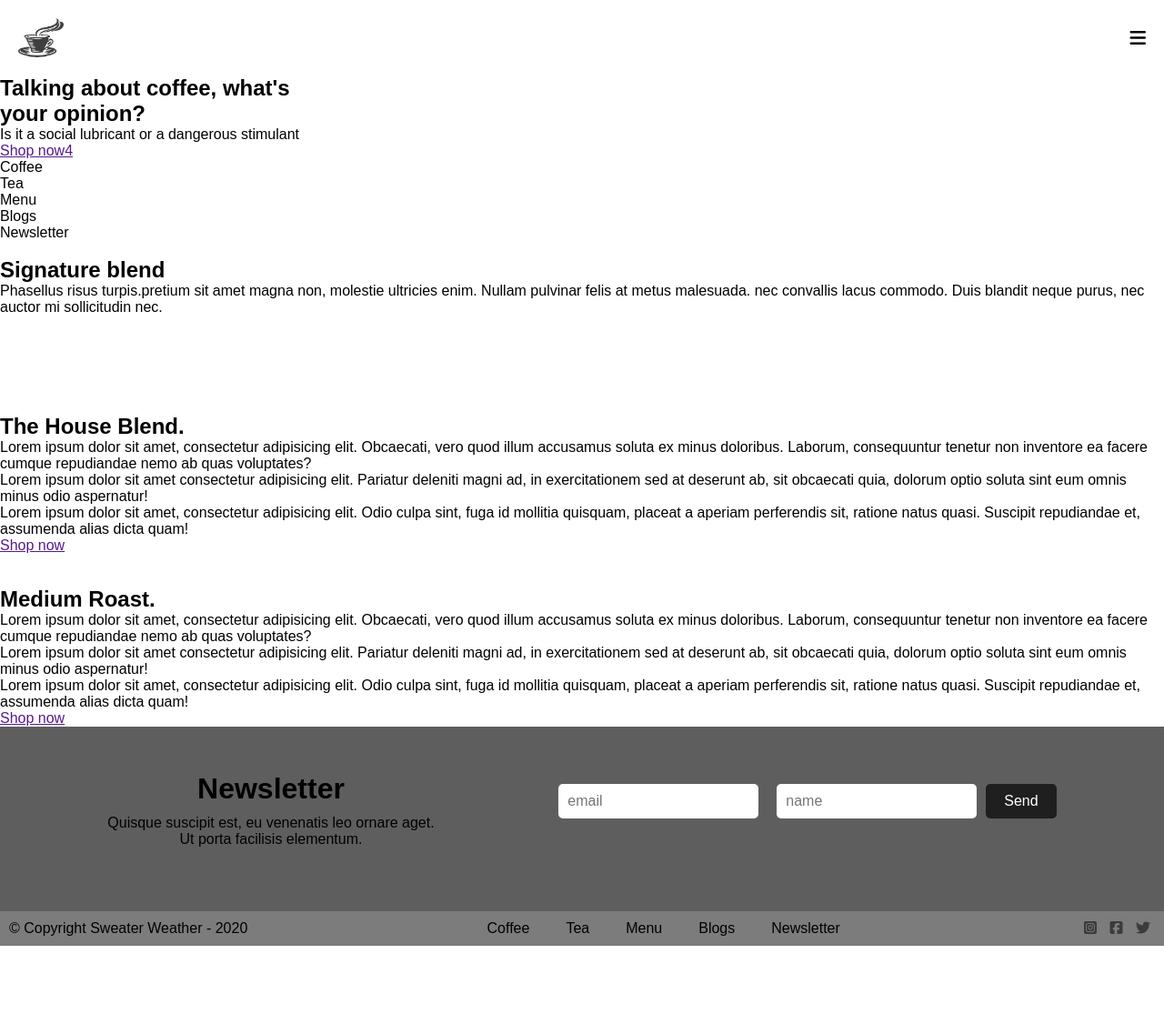
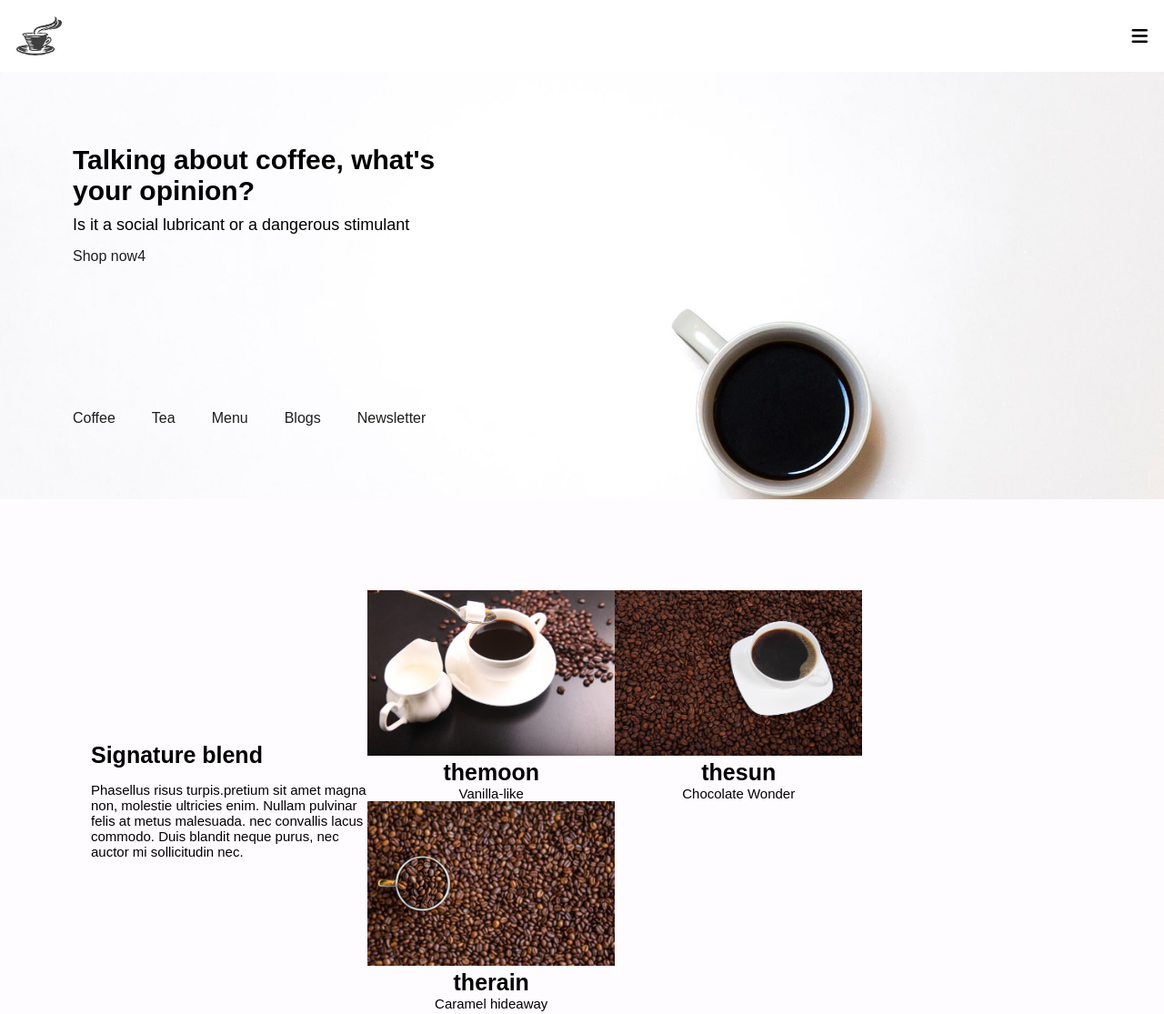
Before and after one commit to Emersonn1993/Projeto-final, a plain HTML site: page index.html in a window 1280 px wide. Shown: the top 1115 px of the page at 91% size. Before the commit the page ends 1040 px from the top, so only its background shows below. Drawn offline with Linux system fonts and the light colour scheme.

Commit message:
salve
salve

```diff
--- a/index.html
+++ b/index.html
@@ -8,7 +8,8 @@
         <link rel="shortcut icon" href="favicon.ico" type="image/x-icon">
         <link rel="stylesheet" href="style.css">
         <script src="javascript.js" defer></script>
-    <script src="https://kit.fontawesome.com/4cf3c488a6.js" crossorigin="anonymous"></script>
+        <script src="https://kit.fontawesome.com/4cf3c488a6.js"
+            crossorigin="anonymous"></script>
     </head>
 
     <body>
@@ -19,70 +20,55 @@
             <i class="fa-solid fa-bars"></i>
 
         </header>
+        <main>
 
             <section class="section-01">
 
-        <div>
+                <div class="divsec1">
                     <h1>Talking about coffee, what's <br> your opinion?</h1>
                     <p>Is it a social lubricant or a dangerous stimulant</p>
-            <a href="">Shop now4</a>
+                    <a href>Shop now4</a>
                 </div>
-        <div>
+                <div class="divmenu">
                     <nav>
-                <ul>
-                    <li>Coffee</li>
-                    <li>Tea</li>
-                    <li>Menu</li>
-                    <li>Blogs</li>
-                    <li>Newsletter</li>
+                        <ul class="menu">
+                            <li><a href>Coffee</a></li>
+                            <li><a href>Tea</a></li>
+                            <li><a href>Menu</a></li>
+                            <li><a href>Blogs</a></li>
+                            <li><a href>Newsletter</a></li>
                         </ul>
                     </nav>
-        </div>
-        <div>
-            <img src="" alt="">
                 </div>
 
             </section>
 
             <section class="section-02">
-        <div>
+                <div class="divsec2">
                     <h2>Signature blend</h2>
-            <p>Phasellus risus turpis.pretium sit amet magna non, molestie
-                ultricies enim. Nullam pulvinar felis at metus malesuada. nec
+                    <p>Phasellus risus turpis.pretium sit amet magna non,
+                        molestie
+                        ultricies enim. Nullam pulvinar felis at metus
+                        malesuada. nec
                         convallis lacus commodo. Duis blandit neque purus, nec
                         auctor mi sollicitudin nec.
                     </p>
                 </div>
                 <div class="carrossel">
                     <div>
-                <img src="" alt="">
-                <h3></h3>
-                <p></p>
+                        <img src="img/02.jpg" alt>
+                        <h3>themoon</h3>
+                        <p>Vanilla-like</p>
                     </div>
                     <div>
-                <img src="" alt="">
-                <h3></h3>
-                <p></p>
+                        <img src="img/03.jpg" alt>
+                        <h3>thesun</h3>
+                        <p>Chocolate Wonder</p>
                     </div>
                     <div>
-                <img src="" alt="">
-                <h3></h3>
-                <p></p>
-            </div>
-            <div>
-                <img src="" alt="">
-                <h3></h3>
-                <p></p>
-            </div>
-            <div>
-                <img src="" alt="">
-                <h3></h3>
-                <p></p>
-            </div>
-            <div>
-                <img src="" alt="">
-                <h3></h3>
-                <p></p>
+                        <img src="img/04.jpg" alt>
+                        <h3>therain</h3>
+                        <p>Caramel hideaway</p>
                     </div>
 
                 </div>
@@ -91,21 +77,27 @@
 
             <section class="section-03">
 
-        <div>
+                <div class="divsec3">
                     <h2>The House Blend.</h2>
-            <p>Lorem ipsum dolor sit amet, consectetur adipisicing elit. Obcaecati, vero quod illum accusamus soluta ex
-                minus doloribus. Laborum, consequuntur tenetur non inventore ea facere cumque repudiandae nemo ab quas
+                    <p>Lorem ipsum dolor sit amet, consectetur adipisicing elit.
+                        Obcaecati, vero quod illum accusamus soluta ex
+                        minus doloribus. Laborum, consequuntur tenetur non
+                        inventore ea facere cumque repudiandae nemo ab quas
                         voluptates?</p>
-            <p>Lorem ipsum dolor sit amet consectetur adipisicing elit. Pariatur deleniti magni ad, in exercitationem
-                sed at deserunt ab, sit obcaecati quia, dolorum optio soluta sint eum omnis minus odio aspernatur!</p>
-            <p>Lorem ipsum dolor sit amet, consectetur adipisicing elit. Odio culpa sint, fuga id mollitia quisquam,
-                placeat a aperiam perferendis sit, ratione natus quasi. Suscipit repudiandae et, assumenda alias dicta
+                    <p>Lorem ipsum dolor sit amet consectetur adipisicing elit.
+                        Pariatur deleniti magni ad, in exercitationem
+                        sed at deserunt ab, sit obcaecati quia, dolorum optio
+                        soluta sint eum omnis minus odio aspernatur!</p>
+                    <p>Lorem ipsum dolor sit amet, consectetur adipisicing elit.
+                        Odio culpa sint, fuga id mollitia quisquam,
+                        placeat a aperiam perferendis sit, ratione natus quasi.
+                        Suscipit repudiandae et, assumenda alias dicta
                         quam!</p>
-            <a href="">Shop now</a>
+                    <a href>Shop now</a>
                 </div>
 
                 <div>
-            <img src="" alt="">
+                    <img src="img/05.jpg" alt>
                 </div>
 
             </section>
@@ -113,35 +105,41 @@
             <section class="section-04">
 
                 <div>
-            <img src="" alt="">
+                    <img src="img/06.jpg" alt>
                 </div>
 
-        <div>
+                <div class="divsec4">
                     <h2>Medium Roast.</h2>
-            <p>Lorem ipsum dolor sit amet, consectetur adipisicing elit. Obcaecati, vero quod illum accusamus soluta ex
-                minus doloribus. Laborum, consequuntur tenetur non inventore ea facere cumque repudiandae nemo ab quas
+                    <p>Lorem ipsum dolor sit amet, consectetur adipisicing elit.
+                        Obcaecati, vero quod illum accusamus soluta ex
+                        minus doloribus. Laborum, consequuntur tenetur non
+                        inventore ea facere cumque repudiandae nemo ab quas
                         voluptates?</p>
-            <p>Lorem ipsum dolor sit amet consectetur adipisicing elit. Pariatur deleniti magni ad, in exercitationem
-                sed at deserunt ab, sit obcaecati quia, dolorum optio soluta sint eum omnis minus odio aspernatur!</p>
-            <p>Lorem ipsum dolor sit amet, consectetur adipisicing elit. Odio culpa sint, fuga id mollitia quisquam,
-                placeat a aperiam perferendis sit, ratione natus quasi. Suscipit repudiandae et, assumenda alias dicta
+                    <p>Lorem ipsum dolor sit amet consectetur adipisicing elit.
+                        Pariatur deleniti magni ad, in exercitationem
+                        sed at deserunt ab, sit obcaecati quia, dolorum optio
+                        soluta sint eum omnis minus odio aspernatur!</p>
+                    <p>Lorem ipsum dolor sit amet, consectetur adipisicing elit.
+                        Odio culpa sint, fuga id mollitia quisquam,
+                        placeat a aperiam perferendis sit, ratione natus quasi.
+                        Suscipit repudiandae et, assumenda alias dicta
                         quam!</p>
-            <a href="">Shop now</a>
+                    <a href>Shop now</a>
                 </div>
 
             </section>
 
             <section class="section-05">
-        <div>
+                <div class="divsec5">
                     <h2>Newsletter</h2>
-            <p>Quisque suscipit est, eu venenatis leo ornare aget. <br>
+                    <p>Quisque suscipit est, eu venenatis leo ornare aget.
                         Ut porta facilisis elementum.
                     </p>
                 </div>
-        <div>
+                <div class="divform">
                     <form>
                         <input type="email" placeholder="email" required>
-                <br>
+
                         <input type="text" placeholder="name" required>
 
                         <button type="submit">Send</button>
@@ -149,19 +147,19 @@
                 </div>
 
             </section>
-
+        </main>
         <footer>
             <div class="footercontent">
 
                 <p>© Copyright Sweater Weather - 2020</p>
 
                 <nav>
-                <ul>
-                    <li>Coffee</li>
-                    <li>Tea</li>
-                    <li>Menu</li>
-                    <li>Blogs</li>
-                    <li>Newsletter</li>
+                    <ul class="menu">
+                        <li><a href>Coffee</a></li>
+                        <li><a href>Tea</a></li>
+                        <li><a href>Menu</a></li>
+                        <li><a href>Blogs</a></li>
+                        <li><a href>Newsletter</a></li>
                     </ul>
                 </nav>
                 <div class="icone">
--- a/style.css
+++ b/style.css
@@ -6,34 +6,168 @@
 }
 
 header {
-    padding:20px;
+    padding: 0.5em;
     display: flex;
     justify-content: space-between;
     align-items: center;
+    margin: 10px;
 }
 
 header img {
     width: 50px;
     padding: auto;
 }
+
 header i {
     font-size: 20px;
     color: black;
 }
 
+/* Seção 01 */
+.section-01 {
+    padding: 5em;
+    background-image: url(img/log02.jpg);
+    background-position: center;
+    background-size: cover;
+}
+.section-01 h1 {
+    font-size: 30px;
+    margin-bottom: 10px;
+}
+.section-01 p {
+    font-size: 18px;
+    margin-bottom: 15px;
+}
+.section-01 a {
+    text-decoration: none;
+    color: #1d1d1d;
+}
+.divsec1 {
+    margin-bottom: 10em;
+}
 
+/* Seção 02 */
+.section-02 {
+    display: flex;
+    justify-content: space-around;
+    align-items: center;
+    padding: 100px;
+    background-color: #fffcff;
+}
 
+.divsec2 {
+    width: 20em;
+    padding: auto;
+}
 
+.divsec2 h2 {
+    font-size: 25px;
+    margin-bottom: 15px;
+}
 
+.divsec2 p {
+    font-size: 15px;
+    text-align: start;
+}
 
+.carrossel {
+    text-align: center;
+    display: flex;
+    flex-wrap: wrap;
+}
 
+.carrossel img {
+    width: 17em;
+    padding: auto;
+}
+
+.carrossel h3 {
+    font-size: 25px;
+}
+
+.carrossel p {
+    font-size: 15px;
+}
+
+/* Seção 03 */
+.section-03 {
+    display: flex;
+    justify-content: space-around;
+    align-items: center;
+    padding: 100px;
+    background-color: #ece8ec;
+}
+
+.divsec3 {
+    width: 20em;
+    padding: auto;
+}
+
+.section-03 img {
+    width: 20em;
+    padding: auto;
+}
+
+.section-03 h2 {
+    font-size: 25px;
+    margin-bottom: 15px;
+}
+
+.section-03 p {
+    font-size: 15px;
+    text-align: start;
+    margin-bottom: 12px;
+}
+
+/* Seção 04 */
+.section-04 {
+    display: flex;
+    justify-content: space-around;
+    align-items: center;
+    padding: 100px;
+    background-color: #d8d5d8;
+}
+
+.divsec4 {
+    width: 20em;
+    padding: auto;
+}
+
+.section-04 img {
+    width: 20em;
+    padding: auto;
+}
+
+.section-04 h2 {
+    font-size: 25px;
+    margin-bottom: 15px;
+}
+
+.section-04 p {
+    font-size: 15px;
+    text-align: start;
+    margin-bottom: 12px;
+}
+
+/* Seção 05 */
 .section-05 {
     display: flex;
     justify-content: space-around;
     align-items: center;
     padding: 50px;
-    background-color: rgb(94, 94, 94);
+    background-color: #c5c1c5;
     text-align: center;
+}
+
+.divsec5 {
+    width: 20em;
+    padding: auto;
+    text-align: start;
+}
+
+.divform {
+    width: 20em;
+    padding: auto;
 }
 
 .section-05 h2 {
@@ -44,7 +178,6 @@ header i {
 .section-05 p {
     font-size: 1em;
     margin-bottom: 20px;
-
 }
 
 .section-05 form {
@@ -74,35 +207,34 @@ header i {
     cursor: pointer;
 }
 
-.section-05 button:hover{
+.section-05 button:hover {
     background-color: #5a5a5a;
 }
 
 footer {
     padding: 10px;
-    background-color: rgb(124, 124, 124);
+    background-color: #b1aeb1;
     text-align: center;
     border-top: 1px;
 }
 
 .footercontent {
-    display:flex;
+    display: flex;
     justify-content: space-between;
     align-items: center;
-    }
+}
 
-footer ul {
+.menu {
     display: flex;
     flex-wrap: wrap;
     gap: 40px;
-
 }
 
 footer nav a {
-margin: 0 10px;
-text-decoration: none;
-color: #3b3b3b;
-font-size: 0,9em;
+    margin: 0 10px;
+    text-decoration: none;
+    color: #3b3b3b;
+    font-size: 0.9em;
 }
 
 footer nav a:hover {
@@ -111,11 +243,65 @@ footer nav a:hover {
 
 footer i {
     margin: 0 5px;
-    font-size: 1,2em;
+    font-size: 1.2em;
     color: #3b3b3b;
     text-decoration: none;
 }
 
-footer i:hover{
+footer i:hover {
     color: #5a5a5a;
 }
+
+/* Para dispositivos com telas menores que 768px */
+@media (max-width: 768px) {
+    header {
+        flex-direction: column;
+        text-align: center;
+    }
+
+    .section-01, .section-02, .section-03, .section-04, .section-05 {
+        padding: 20px;
+    }
+
+    .section-01 h1 {
+        font-size: 24px;
+    }
+
+    .section-02, .section-03, .section-04, .section-05 {
+        flex-direction: column;
+        align-items: center;
+    }
+
+    .divsec2, .divsec3, .divsec4, .divsec5 {
+        width: 100%;
+        text-align: center;
+    }
+
+    .section-05 form input {
+        width: 100%;
+    }
+
+    .carrossel img {
+        width: 100%;
+        max-width: 300px;
+    }
+}
+
+/* Para dispositivos com telas menores que 480px */
+@media (max-width: 480px) {
+    .section-01 h1 {
+        font-size: 20px;
+    }
+
+    .section-02, .section-03, .section-04, .section-05 {
+        padding: 15px;
+    }
+
+    .section-05 button {
+        width: 100%;
+    }
+
+    footer {
+        padding: 15px;
+    }
+}
```
Also changed, not shown: img/02.jpg (added), img/03.jpg (added), img/04.jpg (added), img/05.jpg (added), img/06.jpg (added), img/07.jpg (added), img/img 01.jpg (added), img/log02.jpg (added). Lines whose indentation alone changed are shown as unchanged.
